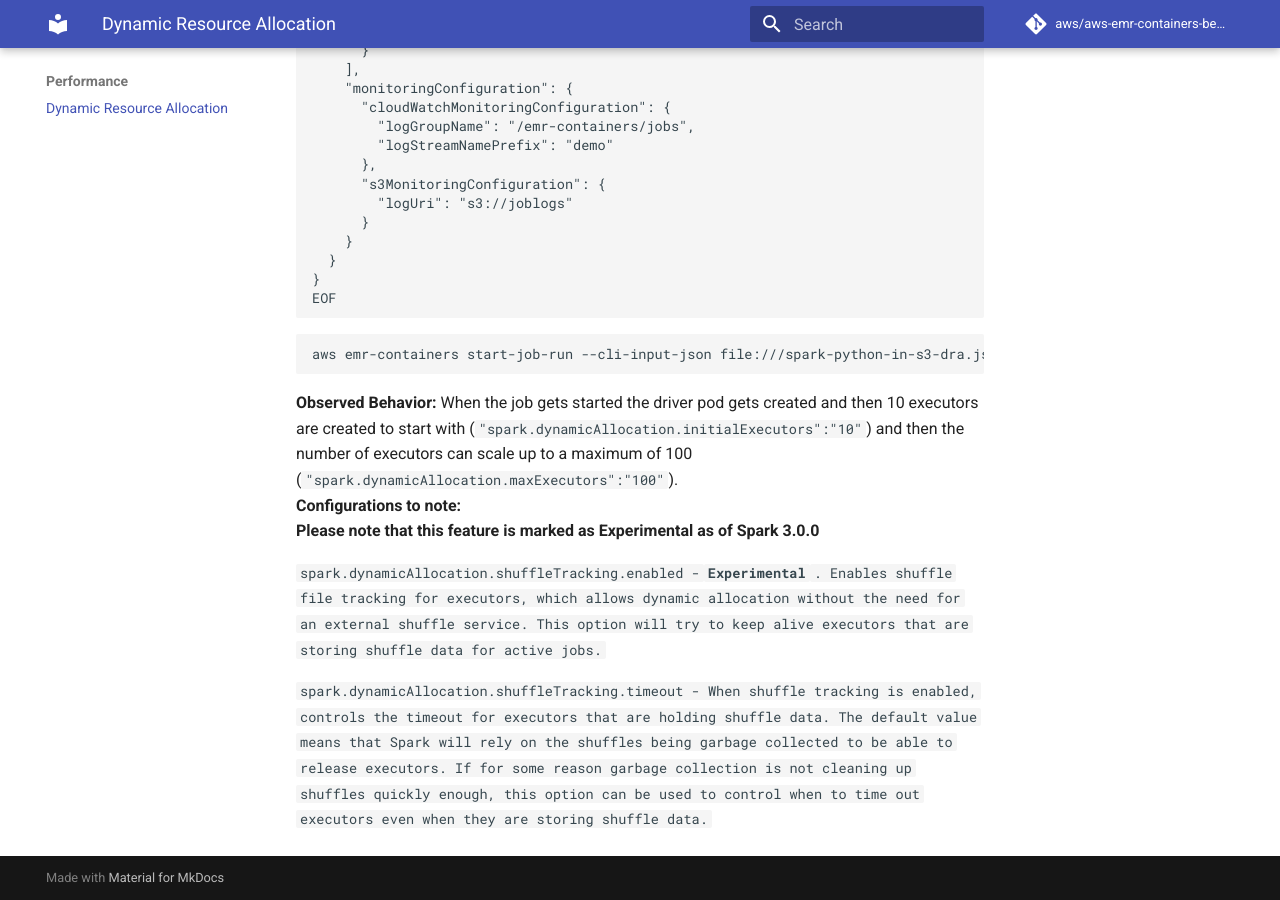
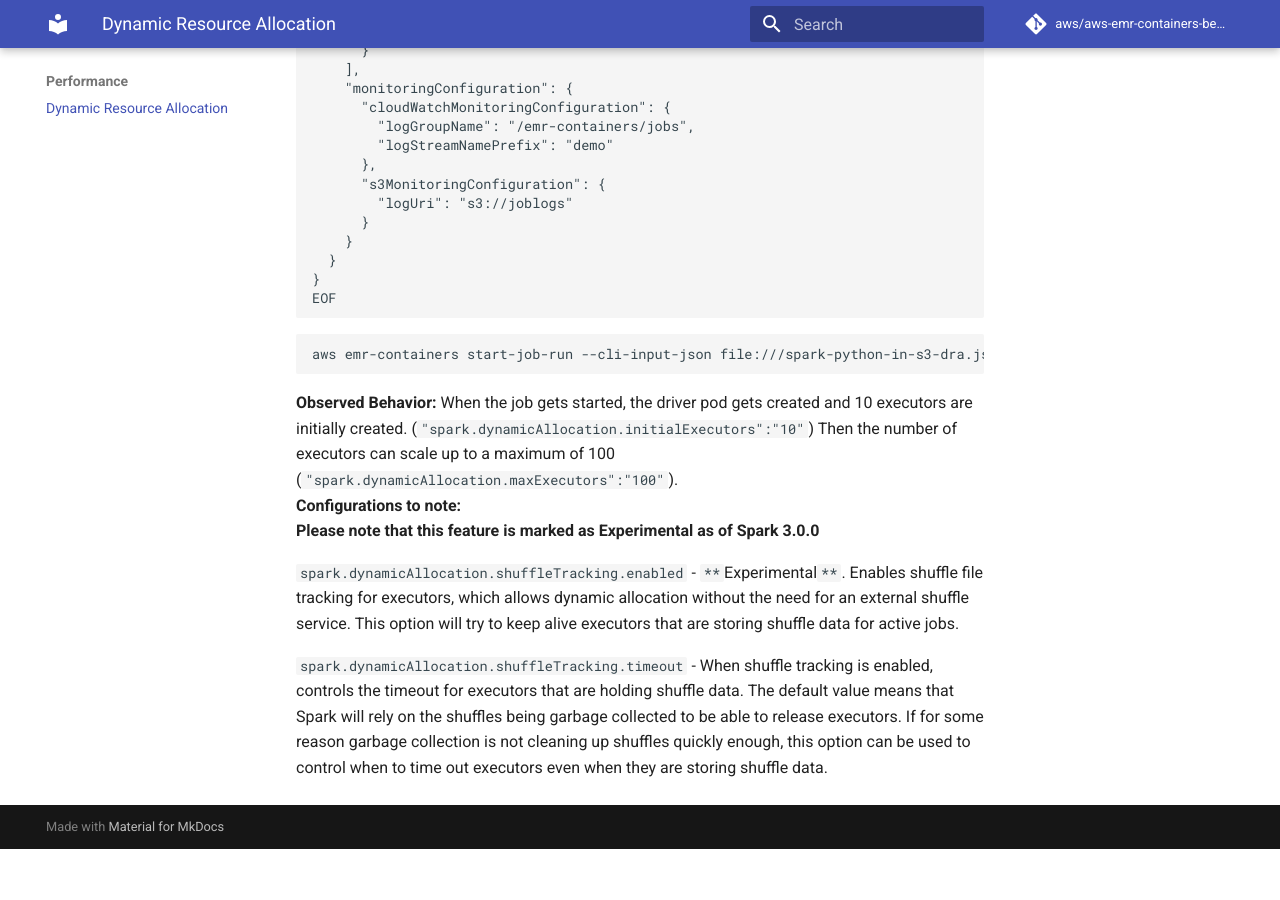
Before and after one commit to aws/aws-emr-containers-best-practices, an MkDocs documentation site: the page built from content/performance/docs/dra.md, in a window 1280 px wide and 900 px high, scrolled down 1268 px. Built offline with MkDocs 1.6.1 and Material for MkDocs 9.7.7, drawn with Linux system fonts in a browser that asks for light colours; comment, search, counter and statistics services are not loaded; after the commit the page ends 2117 px from its top, so only the background shows below that; some of the changed text lies outside the part shown.

Commit message:
syntax cleanup

````diff
--- a/content/performance/docs/dra.md
+++ b/content/performance/docs/dra.md
@@ -1,15 +1,15 @@
 # **Dynamic Resource Allocation**
 
-DRA is available in spark 3 (EMR 6.x) without the need for an external shuffle service. Spark on Kubernetes doesn't support external shuffle service as of spark 3.1, but DRA can be achieved by enabling [shuffle tracking](https://spark.apache.org/docs/latest/configuration.html#dynamic-allocation).
+DRA is available in Spark 3 (EMR 6.x) without the need for an external shuffle service. Spark on Kubernetes doesn't support external shuffle service as of spark 3.1, but DRA can be achieved by enabling [shuffle tracking](https://spark.apache.org/docs/latest/configuration.html#dynamic-allocation).
 
 **Spark DRA without external shuffle service:**
-With DRA - spark driver spawns the initial number of executors and then scales the number until the specified maximum number as needed, to process the pending tasks. Once there are no pending tasks and executor idle time exceeds the idle timeout(`spark.dynamicAllocation.executorIdleTimeout)`and doesn't have any cached or shuffle data, then the idle executor is terminated.
+With DRA, the spark driver spawns the initial number of executors and then scales up the number until the specified maximum number of executors is met to process the pending tasks. Idle executors are terminated when there are no pending tasks, the executor idle time exceeds the idle timeout(`spark.dynamicAllocation.executorIdleTimeout)`and it doesn't have any cached or shuffle data.
 
  If the executor idle threshold is reached and it has cached data, then it has to exceed the cache data idle timeout(`spark.dynamicAllocation.cachedExecutorIdleTimeout) ` and if the executor doesn't have shuffle data, then the idle executor is terminated.
 
 If the executor idle threshold is reached and it has shuffle data, then without external shuffle service the executor will never be terminated. These executors will be terminated when the job is completed. This behavior is enforced by `"spark.dynamicAllocation.shuffleTracking.enabled":"true" and "spark.dynamicAllocation.enabled":"true"`
 
-If `"spark.dynamicAllocation.shuffleTracking.enabled":"false"and "spark.dynamicAllocation.enabled":"true"` then spark application will error out since external shuffle service is not available.
+If `"spark.dynamicAllocation.shuffleTracking.enabled":"false"and "spark.dynamicAllocation.enabled":"true"` then the spark application will error out since external shuffle service is not available.
 
 **Request:**
 
@@ -58,10 +58,10 @@ aws emr-containers start-job-run --cli-input-json file:///spark-python-in-s3-dra
 ```
 
 **Observed Behavior:**
-When the job gets started the driver pod gets created and then 10 executors are created to start with (`"spark.dynamicAllocation.initialExecutors":"10"`) and then the number of executors can scale up to a maximum of 100 (`"spark.dynamicAllocation.maxExecutors":"100"`).
+When the job gets started, the driver pod gets created and 10 executors are initially created. (`"spark.dynamicAllocation.initialExecutors":"10"`) Then the number of executors can scale up to a maximum of 100 (`"spark.dynamicAllocation.maxExecutors":"100"`).
 **Configurations to note:**
  **Please note that this feature is marked as Experimental as of Spark 3.0.0**
 
-`spark.dynamicAllocation.shuffleTracking.enabled - `**`Experimental`**`. Enables shuffle file tracking for executors, which allows dynamic allocation without the need for an external shuffle service. This option will try to keep alive executors that are storing shuffle data for active jobs.`
+`spark.dynamicAllocation.shuffleTracking.enabled` - `**`Experimental`**`. Enables shuffle file tracking for executors, which allows dynamic allocation without the need for an external shuffle service. This option will try to keep alive executors that are storing shuffle data for active jobs.
 
-`spark.dynamicAllocation.shuffleTracking.timeout - When shuffle tracking is enabled, controls the timeout for executors that are holding shuffle data. The default value means that Spark will rely on the shuffles being garbage collected to be able to release executors. If for some reason garbage collection is not cleaning up shuffles quickly enough, this option can be used to control when to time out executors even when they are storing shuffle data.`
+`spark.dynamicAllocation.shuffleTracking.timeout` - When shuffle tracking is enabled, controls the timeout for executors that are holding shuffle data. The default value means that Spark will rely on the shuffles being garbage collected to be able to release executors. If for some reason garbage collection is not cleaning up shuffles quickly enough, this option can be used to control when to time out executors even when they are storing shuffle data.
````
Also changed, not shown: content/debugging/docs/change-log-level.md (+2 -2 lines), content/node-placement/docs/eks-node-placement.md (+4 -5 lines).
